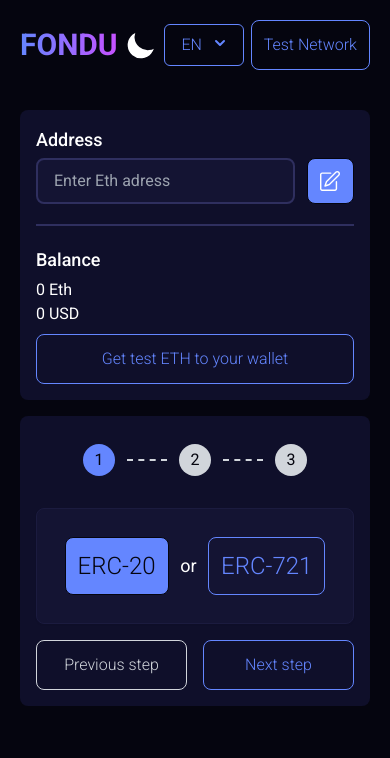
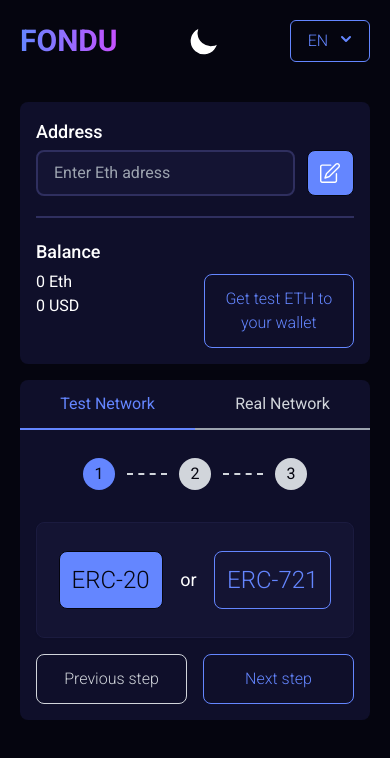
Before and after one commit to Borodutch/fondu, a React (Create React App) app: page / in a window 390 px wide. Shown: the top 758 px of the page. Built offline with nearby package versions, Linux system fonts and the light colour scheme; what mobx-persist-store, web3 would draw is missing.

Commit message:
Create new slider and fix mobile version

```diff
--- a/src/App.tsx
+++ b/src/App.tsx
@@ -6,6 +6,7 @@ import Section from 'components/Section'
 import Wallet from 'components/Wallet'
 import ContractBuilder from 'components/ContractBuilder'
 import ThemeProvider from 'components/ThemeProvider'
+import Slider from 'components/Slider'
 
 const App = () => {
   return (
@@ -17,6 +18,7 @@ const App = () => {
             <Wallet />
           </Section>
           <Section>
+            <Slider />
             <ContractBuilder />
           </Section>
         </Root>
--- a/src/components/Button.tsx
+++ b/src/components/Button.tsx
@@ -10,7 +10,7 @@ const baseButtonStyle = classnames(
   'focus:outline-none',
   'rounded-base',
   'transition',
-  'min-w-max',
+  // 'min-w-max',
   'font-light'
 )
 const disabledButtonStyle = classnames(
--- a/src/components/Header.tsx
+++ b/src/components/Header.tsx
@@ -1,5 +1,5 @@
 import { FC } from 'react'
-import Navigation from 'components/Navigation'
+// import Navigation from 'components/Navigation'
 import { observer } from 'mobx-react-lite'
 import DarkModeToggle from 'components/DarkModeToggle'
 import { LogoText } from 'components/Text'
@@ -9,7 +9,7 @@ import { classnames } from 'classnames/tailwind'
 const headerStyle = classnames(
   'mb-10',
   'flex',
-  'flex-row',
+  // 'flex-row',
   'justify-between',
   'items-center'
 )
@@ -22,7 +22,7 @@ const Header: FC = () => {
       </LogoText>
       <DarkModeToggle />
       <LanguageButtons />
-      <Navigation />
+      {/* <Navigation /> */}
     </header>
   )
 }
--- a/src/components/Navigation.tsx
+++ /dev/null
@@ -1,20 +0,0 @@
-import { observer } from 'mobx-react-lite'
-import { FC } from 'react'
-import { appStore } from 'store/AppStore'
-import Button from 'components/Button'
-const Navigation: FC = () => {
-  return (
-    <nav>
-      <Button
-        intlKey={
-          appStore.network === 'real'
-            ? 'buttonRealNetwork'
-            : 'buttonTestNetwork'
-        }
-        onClick={() => appStore.toggleNetwork()}
-      ></Button>
-    </nav>
-  )
-}
-
-export default observer(Navigation)
--- /dev/null
+++ b/src/components/Slider.tsx
@@ -0,0 +1,65 @@
+import { observer } from 'mobx-react-lite'
+import { classnames } from 'classnames/tailwind'
+import { FC } from 'react'
+import { appStore } from 'store/AppStore'
+import { FormattedMessage } from 'react-intl'
+
+const sliderStyle = classnames('flex', 'flex-row', 'justify-center')
+const baseLineStyle = classnames(
+  'border-b-2',
+  'w-10',
+  'md:w-40',
+  'border-solid'
+)
+const activeLineStyle = classnames(baseLineStyle, 'border-active')
+const inactiveLineStyle = classnames(baseLineStyle, 'border-gray-400')
+const baseButtonStyle = classnames(
+  'flex-grow',
+  'p-3',
+  'focus:outline-none',
+  'transition'
+)
+const activeButtonStyle = classnames(
+  baseButtonStyle,
+  activeLineStyle,
+  'text-main'
+)
+const inactiveButtonStyle = classnames(
+  baseButtonStyle,
+  inactiveLineStyle,
+  'text-gray-300'
+)
+interface SliderTextProps {
+  title?: string
+  intlKey?: string
+}
+const SliderButton: FC<
+  SliderTextProps & React.ButtonHTMLAttributes<HTMLButtonElement>
+> = ({ title, intlKey, ...props }) => {
+  return (
+    <button {...props}>
+      {!!intlKey ? <FormattedMessage id={intlKey} /> : <span>{title}</span>}
+    </button>
+  )
+}
+const Slider: FC = () => {
+  return (
+    <div className={sliderStyle}>
+      <SliderButton
+        className={
+          appStore.network === 'test' ? activeButtonStyle : inactiveButtonStyle
+        }
+        intlKey={'buttonTestNetwork'}
+        onClick={() => (appStore.network = 'test')}
+      ></SliderButton>
+      <SliderButton
+        className={
+          appStore.network === 'real' ? activeButtonStyle : inactiveButtonStyle
+        }
+        intlKey={'buttonRealNetwork'}
+        onClick={() => (appStore.network = 'real')}
+      ></SliderButton>
+    </div>
+  )
+}
+export default observer(Slider)
--- a/src/components/Text.tsx
+++ b/src/components/Text.tsx
@@ -23,7 +23,7 @@ export const TitleText: FC = ({ children }) => {
   return <h2 className={titleStyle}>{children}</h2>
 }
 
-const bodyTextStyle = classnames('text-text-main')
+const bodyTextStyle = classnames('text-text-main', 'break-words')
 
 export const BodyText: FC = ({ children }) => {
   return <span className={bodyTextStyle}>{children}</span>
--- a/src/components/Wallet/index.tsx
+++ b/src/components/Wallet/index.tsx
@@ -41,11 +41,13 @@ const ContractWallet: FC = () => {
               }
             }}
           />
-          <Button
-            selected={true}
-            icon={EditIcon}
-            onClick={() => setAdressDisabled(!adressDisabled)}
-          />
+          <div className="min-w-max">
+            <Button
+              selected={true}
+              icon={EditIcon}
+              onClick={() => setAdressDisabled(!adressDisabled)}
+            />
+          </div>
         </div>
       </div>
       <div className={rightBlockStyle}>
--- a/src/components/Wallet/styles.tsx
+++ b/src/components/Wallet/styles.tsx
@@ -14,6 +14,7 @@ export const leftBlockStyle = classnames(
 )
 export const rightBlockStyle = classnames(
   'flex-1',
+  'flex-row',
   'md:pl-10',
   'pt-5',
   'md:pt-0'
@@ -22,9 +23,8 @@ export const leftBlockInnerStyle = classnames('flex', 'flex-row', 'space-x-3')
 export const balanceWrapperStyle = classnames(
   'flex',
   'md:flex-row',
-  'flex-col',
   'space-y-2',
-  'md:space-y-0'
+  'md:space-y-2'
 )
 export const balanceFlexStyle = classnames(
   'flex',
--- a/src/views/ERC20TokenSettings.tsx
+++ b/src/views/ERC20TokenSettings.tsx
@@ -61,11 +61,13 @@ const ERC20TokenSettingsView: FC = () => {
                 inputStore.setERC20Receiver(e.target.value)
               }
             />
-            <Button
-              icon={EditIcon}
-              selected={true}
-              onClick={() => alert(inputStore.erc20.privateKey)}
-            />
+            <div className="min-w-max">
+              <Button
+                icon={EditIcon}
+                selected={true}
+                onClick={() => alert(inputStore.erc20.privateKey)}
+              />
+            </div>
           </div>
         </div>
         <div className="space-y-2">
--- a/src/views/ERC721TokenSettings.tsx
+++ b/src/views/ERC721TokenSettings.tsx
@@ -61,11 +61,13 @@ const ERC721TokenSettingsView: FC = () => {
                 inputStore.setERC721Receiver(e.target.value)
               }
             />
-            <Button
-              icon={EditIcon}
-              selected={true}
-              onClick={() => alert(inputStore.erc721.privateKey)}
-            />
+            <div className="min-w-max">
+              <Button
+                icon={EditIcon}
+                selected={true}
+                onClick={() => alert(inputStore.erc721.privateKey)}
+              />
+            </div>
           </div>
         </div>
       </div>
--- a/src/views/TokenType.tsx
+++ b/src/views/TokenType.tsx
@@ -6,7 +6,7 @@ import Button from 'components/Button'
 
 const TokenTypeView: FC = () => {
   return (
-    <div className="flex flex-row justify-evenly text-2xl py-4 items-center">
+    <div className="flex flex-row  space-x-3 justify-evenly text-2xl py-4 items-center">
       <div>
         <Button
           title="ERC-20"
```
